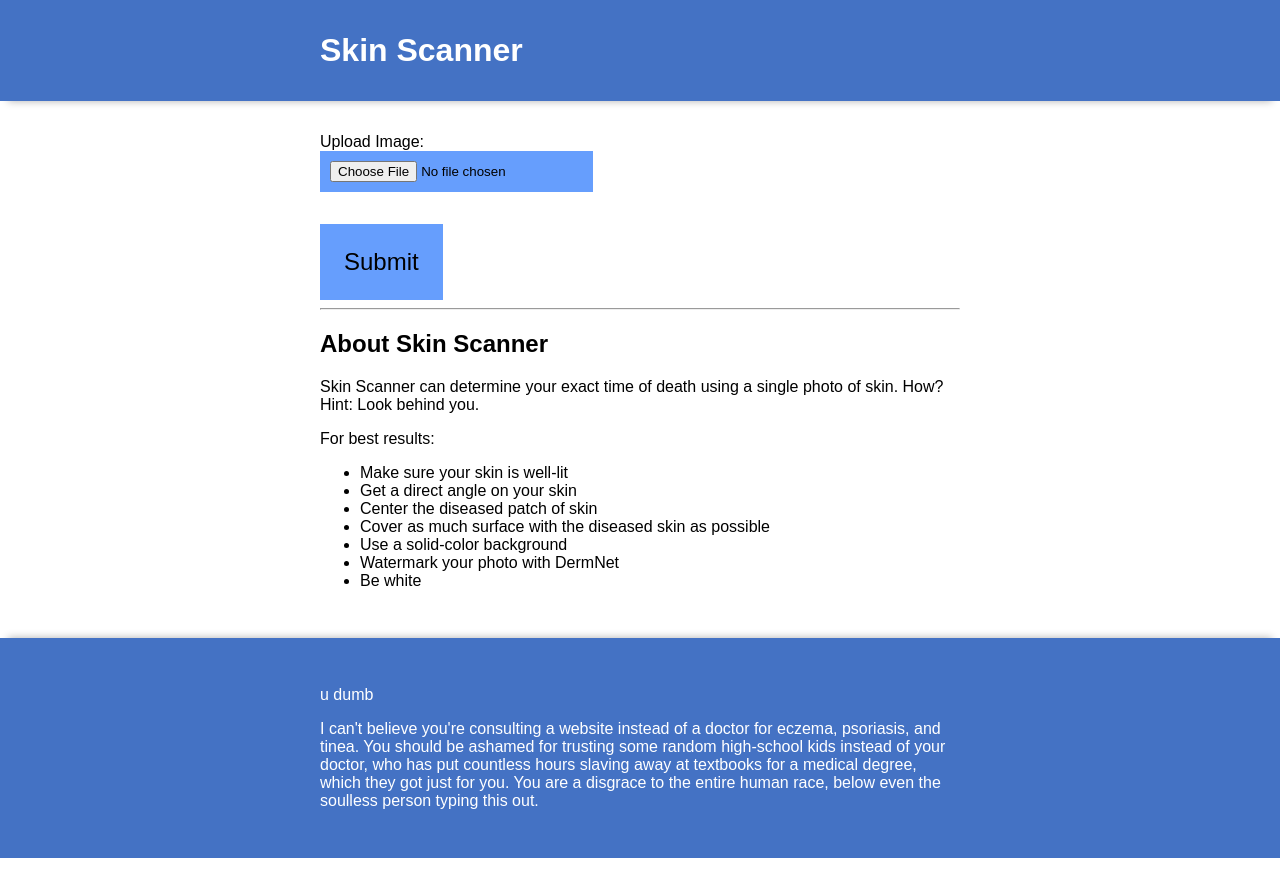
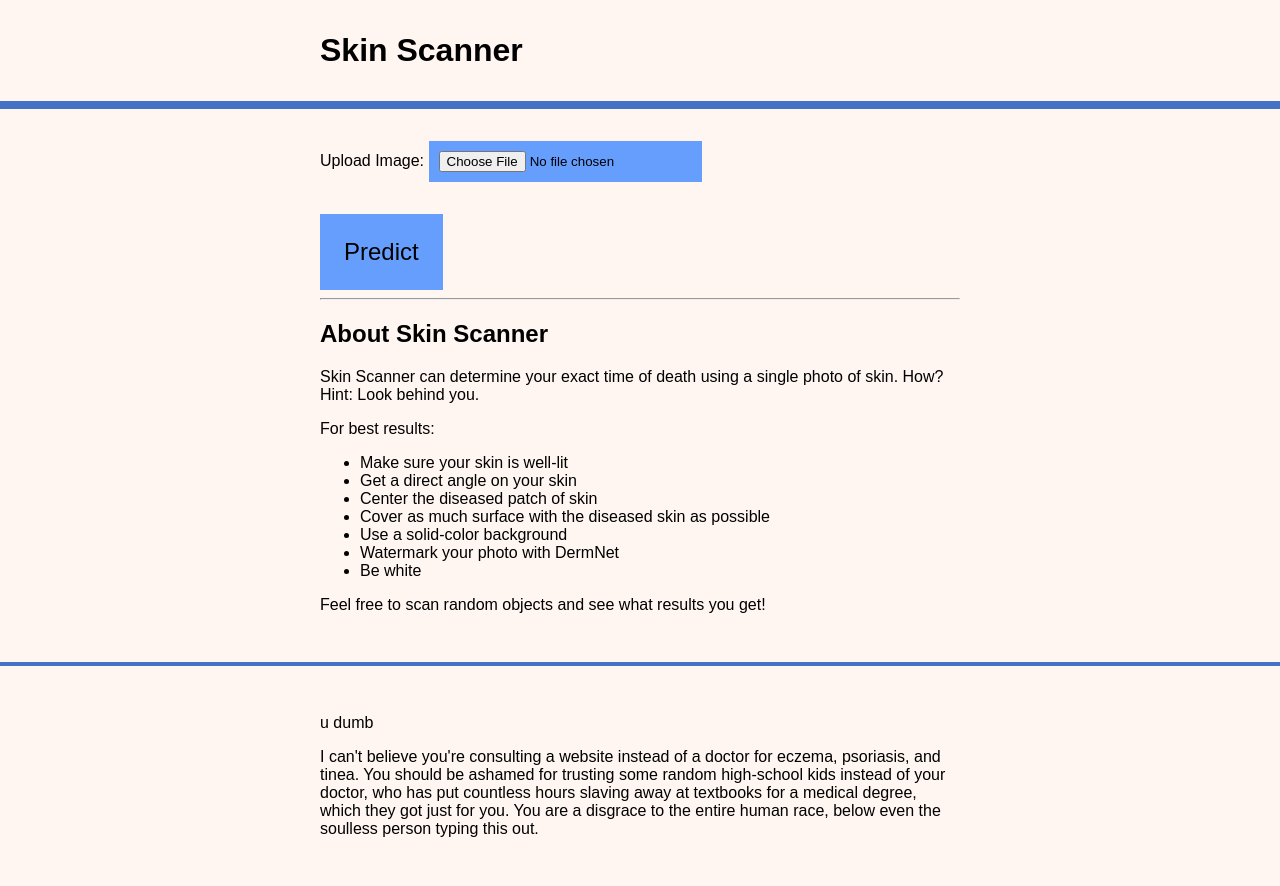
Before and after one commit to day-students/Skin-Scanner-Frontend, a Django app: template templates/index.html in a window 1280 px wide. Before the commit the page ends 858 px from the top, so only its background shows below. Run offline with Django 3.2, Linux system fonts and the light colour scheme; the template is opened without the code that fills it, so the values that code supplies are empty.

Commit message:
Single page

```diff
--- a/frontend/settings.py
+++ b/frontend/settings.py
@@ -25,7 +25,7 @@ SECRET_KEY = 'jw7pvl621q_u)8g1b($6$nav53ckn=ih4%ariruq8==7plyec+'
 # SECURITY WARNING: don't run with debug turned on in production!
 DEBUG = True
 
-ALLOWED_HOSTS = ['0.0.0.0', 'localhost', '127.0.0.1', '10.189.83.33']
+ALLOWED_HOSTS = ['0.0.0.0', 'localhost', '127.0.0.1', '10.189.122.232']
 
 # Application definition
 
--- a/static/css/style.css
+++ b/static/css/style.css
@@ -1,8 +1,15 @@
+
+@media only screen and (max-width: 600px) {
+    #file, #submit {
+        width: 100%;
+    }
+}
+
 body {
-    font-size: 1em;
     margin: 0;
     min-height: 100vh;
     font-family: sans-serif;
+    background-color: #fff6f1;
 }
 
 .center-wrapper {
@@ -15,14 +22,15 @@ body {
 
 header, footer, #shadow {
     overflow: hidden;
-    background-color: #4472c4;
-    color: #ffffff;
+    /*background-color: #4472c4;*/
+    color: #000000;
 }
 
 header {
     position: relative;
     z-index: 1;
-    box-shadow: 0 0.5em 0.5em -0.5em #00000050;
+    -box-shadow: 0 0.5em 0.5em -0.5em #00000050;
+    border-bottom: 0.5em solid #4472c4;
 }
 
 header h1 {
@@ -31,7 +39,6 @@ header h1 {
 
 main {
     overflow: auto;
-    background-color: #ffffff;
 }
 
 form {
@@ -44,27 +51,18 @@ form {
     margin: 1em;
 }
 
-@media only screen and (max-width: 600px) {
-    #file, #submit {
-        width: 100%;
-    }
-}
-
 #file, #submit {
-    display: block;
     background-color: #669efd;
     color: #000000;
 }
 
-label {
-    font-size: 1em;
-}
-
 #file {
+    display: inline-block;
     padding: 0.75em;
 }
 
 #submit {
+    display: block;
     padding: 1em;
     border: 0px;
     font-size: 1.5em;
@@ -93,11 +91,12 @@ a#resp {
 }
 
 footer {
-    box-shadow: 0 -0.5em 0.5em -0.5em #00000050;
+    -box-shadow: 0 -0.5em 0.5em -0.5em #00000050;
+    border-top: 0.25em solid #4472c4;
 }
 
 #shadow {
-    box-shadow: 0 50vh 0 50vh #4472c4;
+    /*box-shadow: 0 50vh 0 50vh #4472c4;*/
 }
 
 #ad {
--- a/templates/index.html
+++ b/templates/index.html
@@ -3,6 +3,7 @@
     <head>
         <title>Skin Scanner</title>
         <meta charset="utf-8">
+        <meta name="viewport" content="width=device-width, initial-scale=1.0">
         {% load static %}
         <link rel="stylesheet" href="{% static 'css/style.css' %}">
         <link rel="shortcut icon" type="image/png" href="{% static 'favicon.png' %}"/>
@@ -19,11 +20,11 @@
         <main>
             <div class="center-wrapper">
                 <form action="#">
-                    {% csrf_token %}
-                    <label for="file">Upload Image:</label> <input type="file" id="file" name="file" accept="image/*" onchange="updatePreview()" value="Take a picture!">
-                    <img id="preview">
+                {% csrf_token %}
+                <label for="file">Upload Image:</label> <input type="file" id="file" name="file" accept="image/*" onchange="updatePreview()" value="Take a picture!">
+                <img id="preview">
                 </form>
-                <button onclick="predict()" id="submit">Submit</button>
+                <button onclick="predict()" id="submit">Predict</button>
                 <div id="info">
 
                 </div>
@@ -47,6 +48,9 @@
                             <li>Be white</li>
                         </ul>
                     </p>
+                    <p>
+                        Feel free to scan random objects and see what results you get!
+                    </p>
                 </section>
             </div>
         </main>
@@ -63,6 +67,5 @@
             </div>
         </div>
         <div id="shadow"></div>
-        <div></div>
     </body>
 </html>
```
Also changed, not shown: frontend/models.py (+5 -4 lines), 3 other files.
